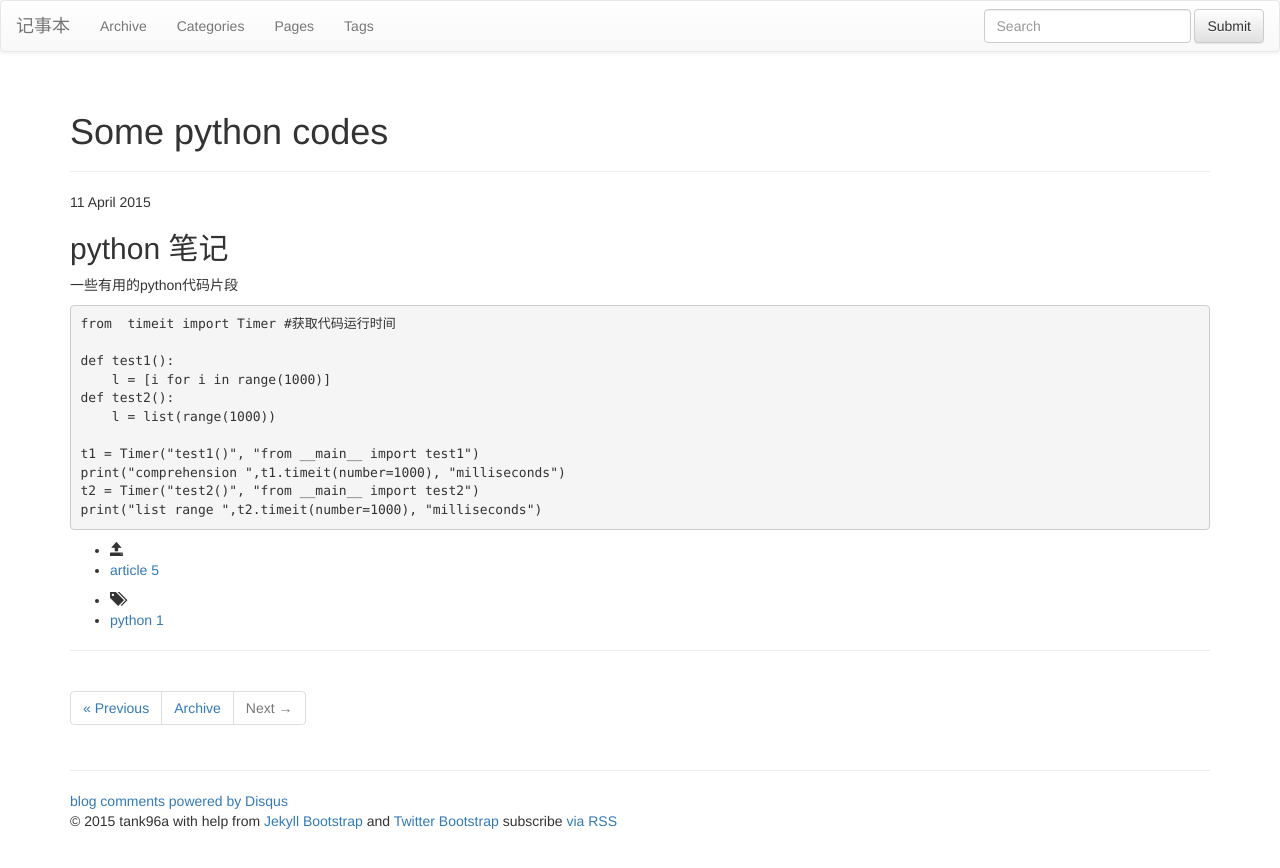
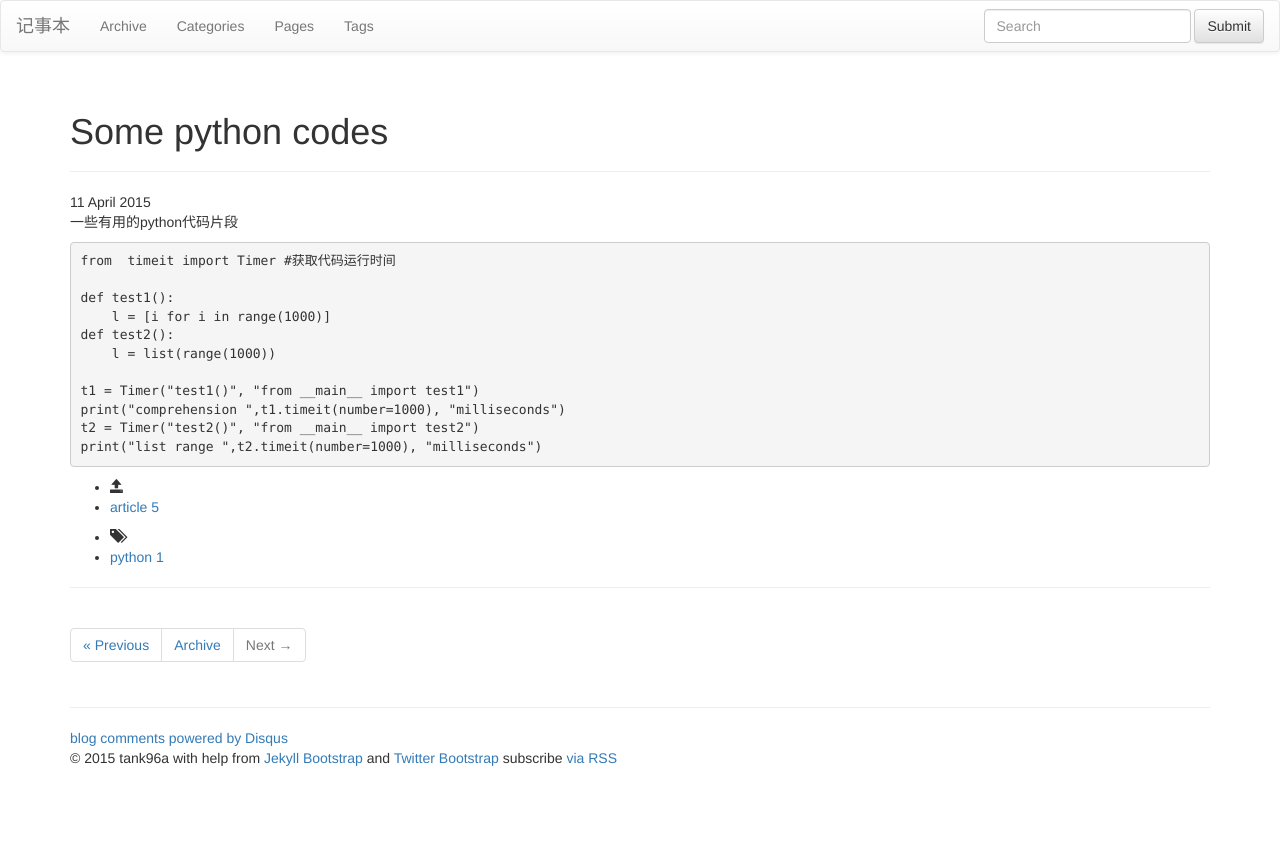
Before and after one commit to tank96a/article, a Jekyll site: the page built from _posts/2015-04-11-python-tips.md, in a window 1280 px wide. Shown: the top 868 px of the page. Built offline with Jekyll 4.4.1, drawn with Linux system fonts in a browser that asks for light colours; nearby versions of some CDN libraries; library files that are not in the unit come from our copies; comment, search, counter and statistics services are not loaded.

Commit message:
Update 2015-04-11-python-tips.md

```diff
--- a/_posts/2015-04-11-python-tips.md
+++ b/_posts/2015-04-11-python-tips.md
@@ -7,8 +7,6 @@ categories:
 tags:
   - python
 ---
-
-##python 笔记
 
 一些有用的python代码片段
 
```
